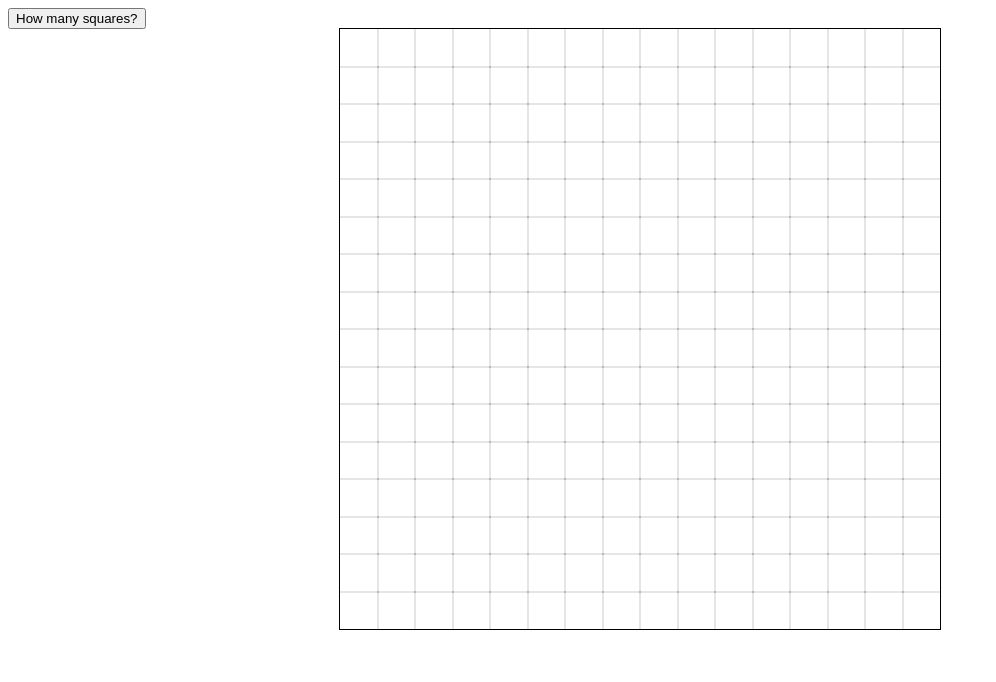
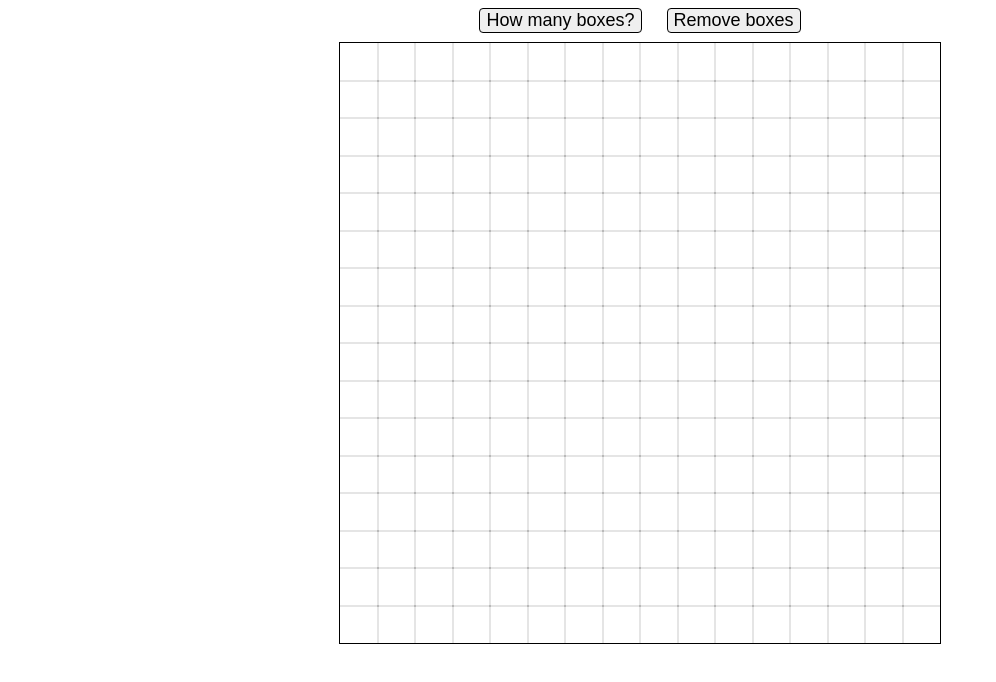
Before and after one commit to milanm5/etch-a-sketch, a plain HTML site: page index.html in a window 1280 px wide. Shown: the whole page, without its empty margins (0-996 px from the left). Drawn offline with Linux system fonts and the light colour scheme.

Commit message:
Finished assignment

```diff
--- a/index.html
+++ b/index.html
@@ -8,7 +8,10 @@
     <script src="script.js" defer></script>
 </head>
 <body>
-    <button class="square-button">How many squares?</button>
+    <div class="button-wrapper">
+        <button class="square-button">How many boxes?</button>
+        <button class="reset-button">Remove boxes</button>
+    </div>
     <div class="container"></div>
     <div class="proba"></div>
 </body>
--- a/script.js
+++ b/script.js
@@ -1,5 +1,6 @@
 const container = document.querySelector(".container");
 document.querySelector(".square-button").addEventListener("click", howManyBoxes);
+document.querySelector(".reset-button").addEventListener("click", removeBoxes);
 createBoxes();
 
 function howManyBoxes() {
@@ -30,6 +31,7 @@ function createBoxes(numOfBoxes = 16) {
         box.style.outline = "1px solid black";
         box.style.width = dimensions;
         box.style.opacity = "0.1";
+
         box.addEventListener("mouseenter", () => {
             box.style.backgroundColor = "rgb(" + r + ", " + g + ", " + b + ")";
             if (box.style.opacity !== "1") {
--- a/style.css
+++ b/style.css
@@ -8,7 +8,16 @@
     justify-content: center;
 }
 
-.square-button {
-    margin: auto;
+.button-wrapper {
+    display: flex;
+    justify-content: center;
+    align-items: center;
+    gap: 25px;
+}
 
+.square-button, .reset-button {
+    margin-bottom: 10px;
+    font-size: 18px;
+    border-radius: 4px;
+    border: 1px solid black;
 }
```
